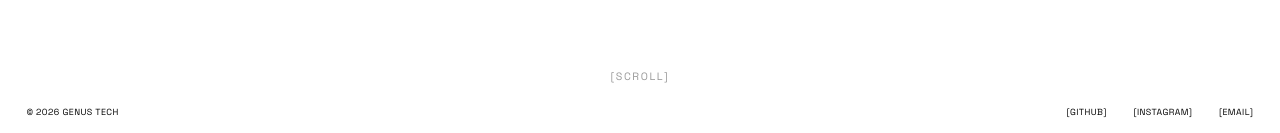
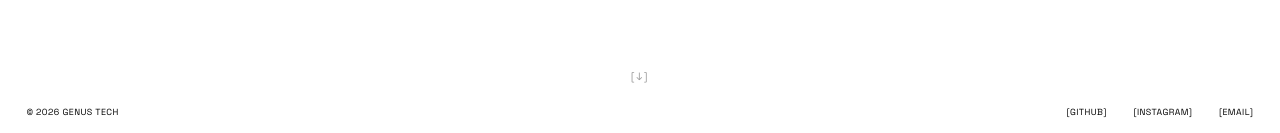
Before and after one commit to DevEduardoSouza/genus-landing, a Next.js app: page / in a window 1280 px wide. Shown: the part 665-798 px from the top of the page. Built offline with nearby package versions, Linux system fonts and the light colour scheme.

Commit message:
style: replace [scroll] text with [↓] arrow for brutalist look
Co-Authored-By: Claude Opus 4.6 <noreply@anthropic.com>

```diff
--- a/app/page.tsx
+++ b/app/page.tsx
@@ -10,7 +10,7 @@ export default function Home() {
       </h1>
       <HomeLogo />
       <div className="home__scroll-hint">
-        <span>[scroll]</span>
+        <span>[↓]</span>
       </div>
       <HomeGallery />
     </main>
```
